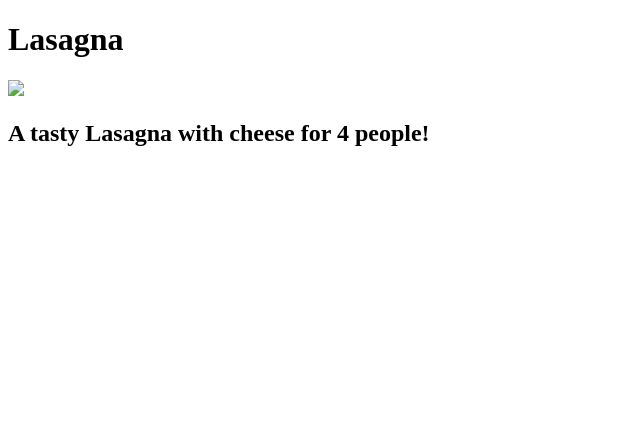
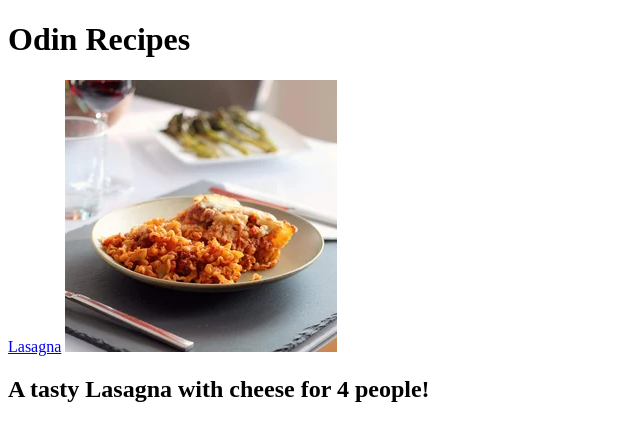
Before and after one commit to Rotenburg/odin-recipes, a plain HTML site: page index.html in a window 1280 px wide. Shown: the whole page, without its empty margins (0-640 px from the left). Drawn offline with Linux system fonts and the light colour scheme.

Commit message:
The image passed

```diff
--- a/index.html
+++ b/index.html
@@ -2,15 +2,16 @@
 <html>
     <head>
         <title>
-            Odin recipe
+            Odin recipes
         </title>
         <meta charset="UTF-8">
     </head>
 
     <body>
-        <h1 href="lasagna.html">Lasagna</h1>
+        <h1>Odin Recipes</h1>
+        <a href="recipes/lasagna.html">Lasagna</a>
 
-        <img src="image.webp">
+        <img src="recipes/image.webp">
         <h2>A tasty Lasagna with cheese for 4 people!</h2>
     </body>
 </html>
```
Also changed, not shown: recipes/lasagna.html (+2 -1 lines).
